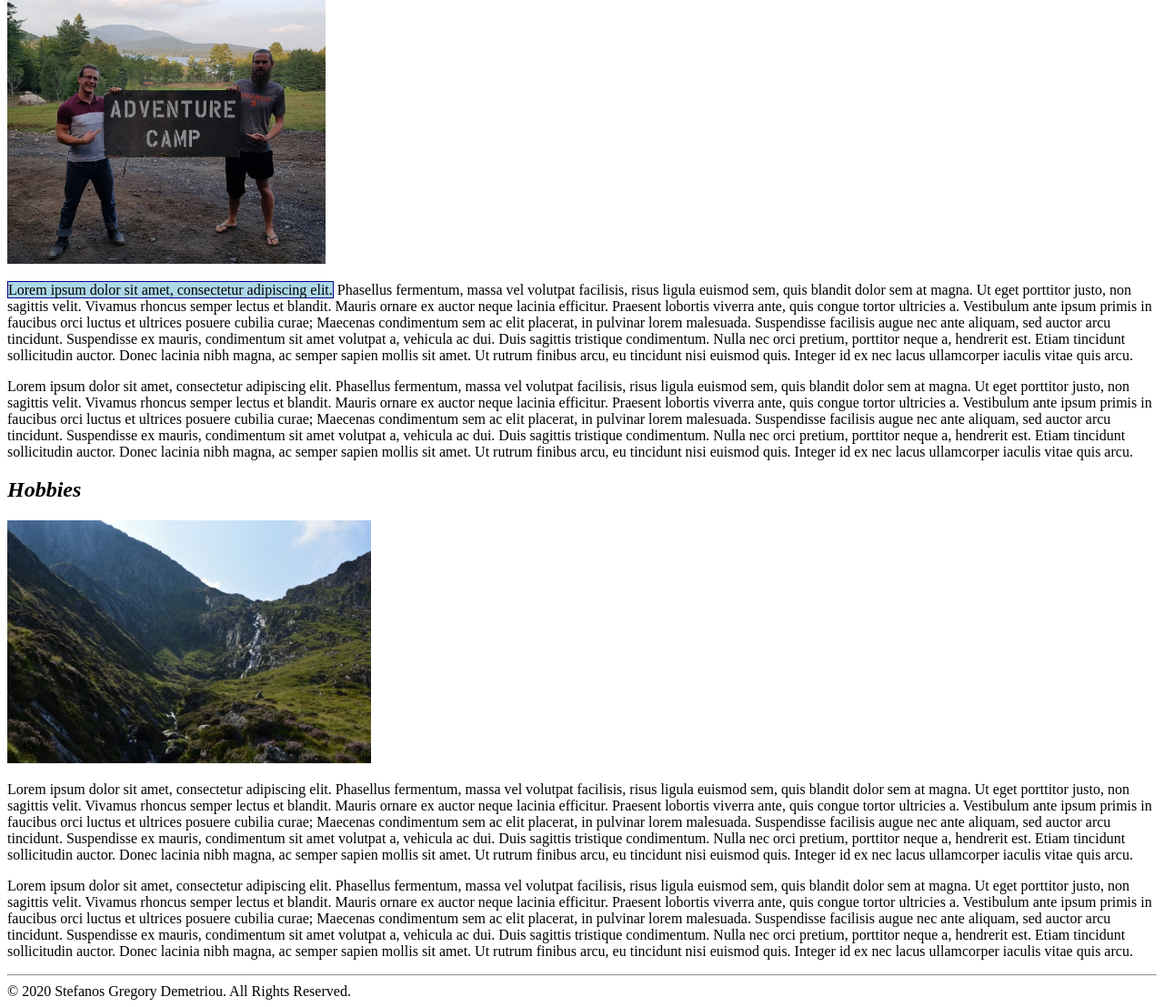
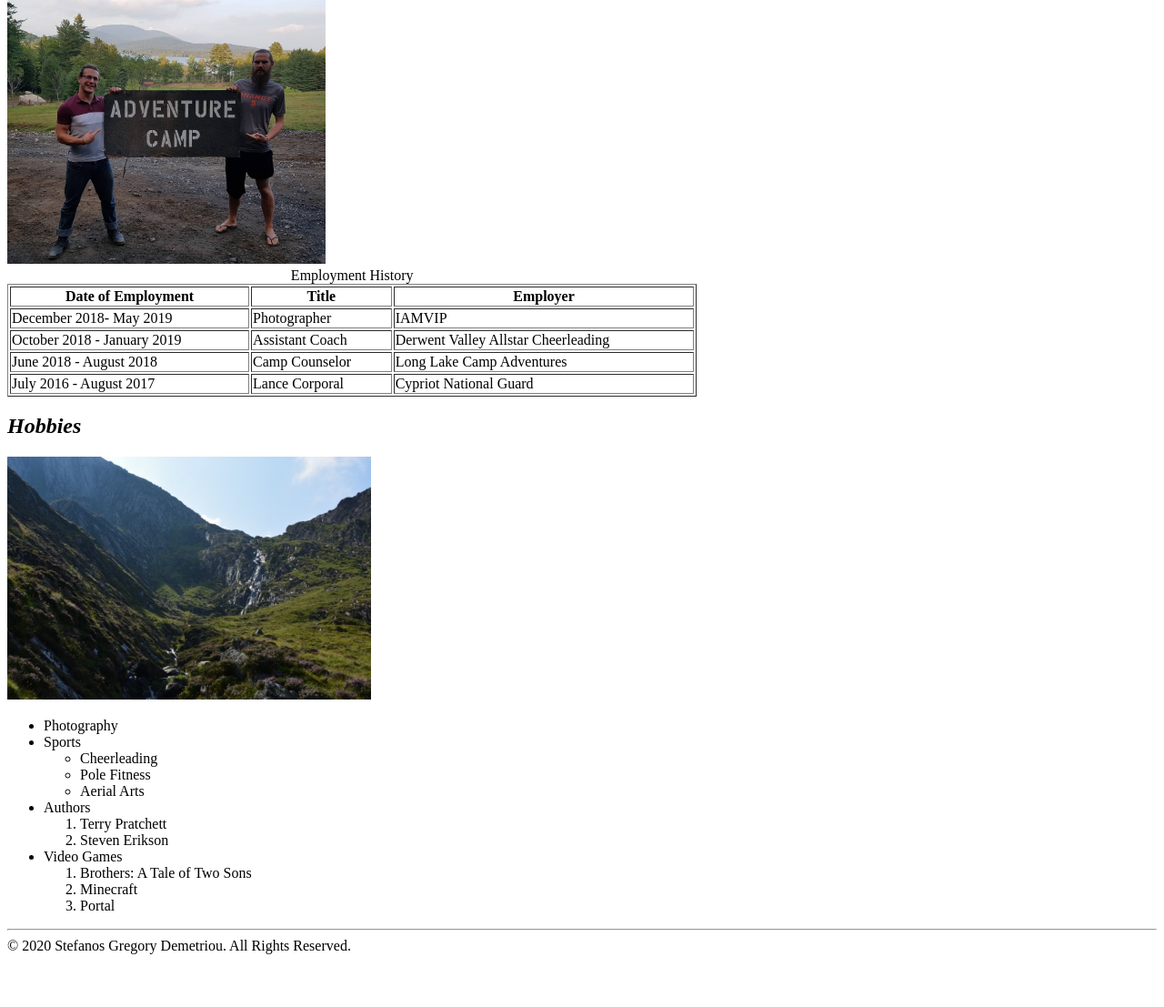
Before and after one commit to stefanosgd/SWGWebDev, a plain HTML site: page classwork/portfolio/index.html in a window 1280 px wide. Shown: the part 1016-2123 px from the top of the page at 91% size. After the commit the page ends 2073 px from the top, so only its background shows below. Drawn offline with Linux system fonts and the light colour scheme.

Commit message:
code along tlf

```diff
--- a/classwork/portfolio/index.html
+++ b/classwork/portfolio/index.html
@@ -30,7 +30,7 @@ Most Recent Revision:
         <section>
             <article id="about-me">
                 <h2><em>About Me</em></h2>
-                <img src="images/profile.jpg" width="350px" alt="Portrait of Stefanos Demetriou" />
+                <img src="images/profile.jpg" width="350" alt="Portrait of Stefanos Demetriou" />
                 <p>
                     Lorem ipsum dolor sit amet, consectetur adipiscing elit. <strong>Phasellus fermentum</strong>, massa vel volutpat facilisis, risus ligula euismod sem, quis blandit dolor sem at magna.
                     Ut eget porttitor justo, non sagittis velit. Vivamus rhoncus semper lectus et blandit. Mauris ornare ex auctor neque lacinia efficitur.
@@ -52,47 +52,60 @@ Most Recent Revision:
             </article>
             <article id="past-experiences">
                 <h2><em>Past Experiences</em></h2>
-                <img src="images/long_lake.jpg" width="350px" alt="Photo from working at Long Lake Adventure Camp" />
-                <p>
-                    <span style="background-color: lightblue; border: thin solid darkblue;">Lorem ipsum dolor sit amet, consectetur adipiscing elit.</span> Phasellus fermentum, massa vel volutpat facilisis, risus ligula euismod sem, quis blandit dolor sem at magna.
-                    Ut eget porttitor justo, non sagittis velit. Vivamus rhoncus semper lectus et blandit. Mauris ornare ex auctor neque lacinia efficitur.
-                    Praesent lobortis viverra ante, quis congue tortor ultricies a. Vestibulum ante ipsum primis in faucibus orci luctus et ultrices posuere cubilia curae;
-                    Maecenas condimentum sem ac elit placerat, in pulvinar lorem malesuada. Suspendisse facilisis augue nec ante aliquam, sed auctor arcu tincidunt.
-                    Suspendisse ex mauris, condimentum sit amet volutpat a, vehicula ac dui. Duis sagittis tristique condimentum. Nulla nec orci pretium, porttitor neque a, hendrerit est.
-                    Etiam tincidunt sollicitudin auctor. Donec lacinia nibh magna, ac semper sapien mollis sit amet. Ut rutrum finibus arcu, eu tincidunt nisi euismod quis.
-                    Integer id ex nec lacus ullamcorper iaculis vitae quis arcu.
-                </p>
-                <p>
-                    Lorem ipsum dolor sit amet, consectetur adipiscing elit. Phasellus fermentum, massa vel volutpat facilisis, risus ligula euismod sem, quis blandit dolor sem at magna.
-                    Ut eget porttitor justo, non sagittis velit. Vivamus rhoncus semper lectus et blandit. Mauris ornare ex auctor neque lacinia efficitur.
-                    Praesent lobortis viverra ante, quis congue tortor ultricies a. Vestibulum ante ipsum primis in faucibus orci luctus et ultrices posuere cubilia curae;
-                    Maecenas condimentum sem ac elit placerat, in pulvinar lorem malesuada. Suspendisse facilisis augue nec ante aliquam, sed auctor arcu tincidunt.
-                    Suspendisse ex mauris, condimentum sit amet volutpat a, vehicula ac dui. Duis sagittis tristique condimentum. Nulla nec orci pretium, porttitor neque a, hendrerit est.
-                    Etiam tincidunt sollicitudin auctor. Donec lacinia nibh magna, ac semper sapien mollis sit amet. Ut rutrum finibus arcu, eu tincidunt nisi euismod quis.
-                    Integer id ex nec lacus ullamcorper iaculis vitae quis arcu.
-                </p>
+                <img src="images/long_lake.jpg" width="350" alt="Photo from working at Long Lake Adventure Camp" />
+                <table width="60%" border="1">
+                    <caption>Employment History</caption>
+                    <tr>
+                        <th>Date of Employment</th>
+                        <th>Title</th>
+                        <th>Employer</th>
+                    </tr>
+                    <tr>
+                        <td>December 2018- May 2019</td>
+                        <td>Photographer</td>
+                        <td>IAMVIP</td>
+                    </tr>
+                    <tr>
+                        <td>October 2018 - January 2019</td>
+                        <td>Assistant Coach</td>
+                        <td>Derwent Valley Allstar Cheerleading</td>
+                    </tr>
+                    <tr>
+                        <td>June 2018 - August 2018</td>
+                        <td>Camp Counselor</td>
+                        <td>Long Lake Camp Adventures</td>
+                    </tr>
+                    <tr>
+                        <td>July 2016 - August 2017</td>
+                        <td>Lance Corporal</td>
+                        <td>Cypriot National Guard</td>
+                    </tr>
+                </table>
             </article>
             <article id="hobbies">
                 <h2><em>Hobbies</em></h2>
-                <img src="images/photography.jpg" width="400px" alt="Photo taken by Stefanos Gregory Demetriou" />
-                <p>
-                    Lorem ipsum dolor sit amet, consectetur adipiscing elit. Phasellus fermentum, massa vel volutpat facilisis, risus ligula euismod sem, quis blandit dolor sem at magna.
-                    Ut eget porttitor justo, non sagittis velit. Vivamus rhoncus semper lectus et blandit. Mauris ornare ex auctor neque lacinia efficitur.
-                    Praesent lobortis viverra ante, quis congue tortor ultricies a. Vestibulum ante ipsum primis in faucibus orci luctus et ultrices posuere cubilia curae;
-                    Maecenas condimentum sem ac elit placerat, in pulvinar lorem malesuada. Suspendisse facilisis augue nec ante aliquam, sed auctor arcu tincidunt.
-                    Suspendisse ex mauris, condimentum sit amet volutpat a, vehicula ac dui. Duis sagittis tristique condimentum. Nulla nec orci pretium, porttitor neque a, hendrerit est.
-                    Etiam tincidunt sollicitudin auctor. Donec lacinia nibh magna, ac semper sapien mollis sit amet. Ut rutrum finibus arcu, eu tincidunt nisi euismod quis.
-                    Integer id ex nec lacus ullamcorper iaculis vitae quis arcu.
-                </p>
-                <p>
-                    Lorem ipsum dolor sit amet, consectetur adipiscing elit. Phasellus fermentum, massa vel volutpat facilisis, risus ligula euismod sem, quis blandit dolor sem at magna.
-                    Ut eget porttitor justo, non sagittis velit. Vivamus rhoncus semper lectus et blandit. Mauris ornare ex auctor neque lacinia efficitur.
-                    Praesent lobortis viverra ante, quis congue tortor ultricies a. Vestibulum ante ipsum primis in faucibus orci luctus et ultrices posuere cubilia curae;
-                    Maecenas condimentum sem ac elit placerat, in pulvinar lorem malesuada. Suspendisse facilisis augue nec ante aliquam, sed auctor arcu tincidunt.
-                    Suspendisse ex mauris, condimentum sit amet volutpat a, vehicula ac dui. Duis sagittis tristique condimentum. Nulla nec orci pretium, porttitor neque a, hendrerit est.
-                    Etiam tincidunt sollicitudin auctor. Donec lacinia nibh magna, ac semper sapien mollis sit amet. Ut rutrum finibus arcu, eu tincidunt nisi euismod quis.
-                    Integer id ex nec lacus ullamcorper iaculis vitae quis arcu.
-                </p>
+                <img src="images/photography.jpg" width="400" alt="Photo taken by Stefanos Gregory Demetriou" />
+                <ul>
+                    <li>Photography</li>
+                    <li>Sports</li>
+                        <ul>
+                            <li>Cheerleading</li>
+                            <li>Pole Fitness</li>
+                            <li>Aerial Arts</li>
+                        </ul>
+                    <li>Authors</li>
+                        <ol>
+                            <li>Terry Pratchett</li>
+                            <li>Steven Erikson</li>
+                        </ol>
+                    <li>Video Games</li>
+                        <ol>
+                            <li>Brothers: A Tale of Two Sons</li>
+                            <li>Minecraft</li>
+                            <li>Portal</li>
+                        </ol>
+                </ul>
+
             </article>
         </section>
         <footer>
```
Also changed, not shown: classwork/portfolio/contact.html (+47 -1 lines), classwork/portfolio/projects.html (+2 -1 lines), classwork/portfolio/testimonials.html (+2 -1 lines).
